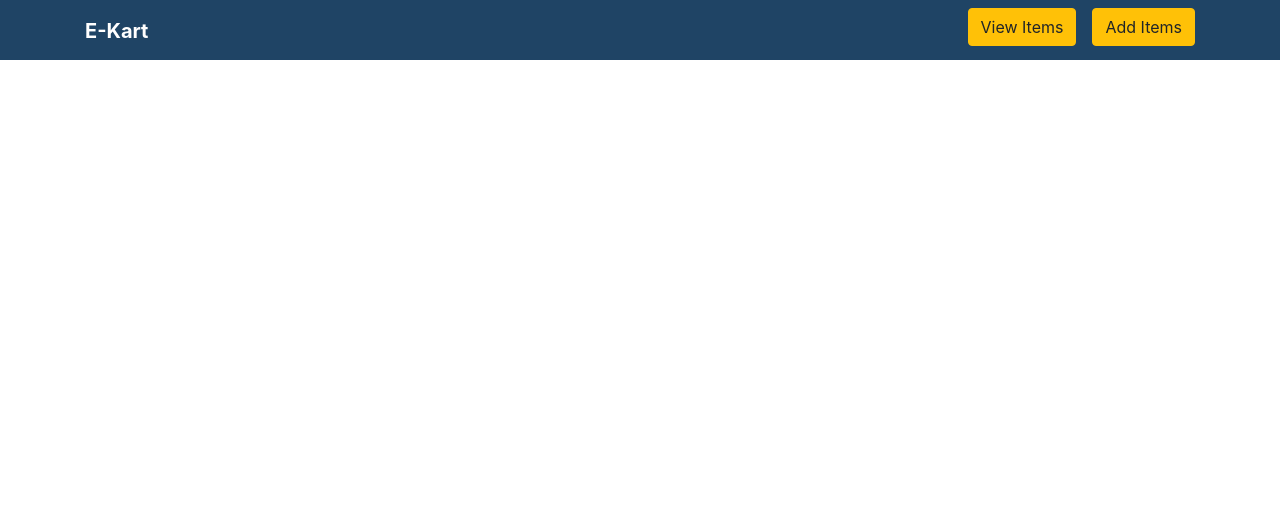
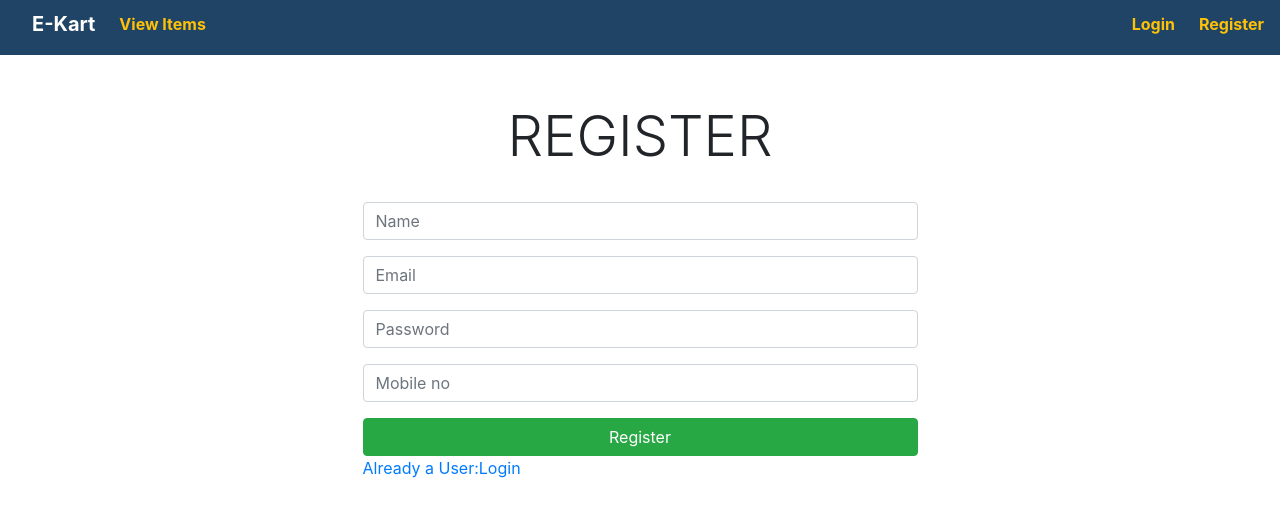
Before and after one commit to vasantharajan6190/shoppingpage, a React (Create React App) app: page /register in a window 1280 px wide. Shown: the top 516 px of the page. Built offline with nearby package versions, Linux system fonts and the light colour scheme.

Commit message:
added basic auth

```diff
--- a/package.json
+++ b/package.json
@@ -1,5 +1,5 @@
 {
-  "homepage": "https://vasantharajan6190.github.io/shoppingpage/",
+  "homepage": "https://vasantharajan6190.github.io/shoppingpage",
   "name": "client",
   "version": "0.1.0",
   "private": true,
@@ -8,8 +8,10 @@
     "@testing-library/react": "^9.5.0",
     "@testing-library/user-event": "^7.2.1",
     "react": "^16.13.1",
+    "react-bootstrap": "^1.0.1",
     "react-dom": "^16.13.1",
     "react-redux": "^7.2.0",
+    "react-router": "^5.2.0",
     "react-router-dom": "^5.2.0",
     "react-scripts": "3.4.1",
     "react-toastify": "^6.0.4",
--- a/src/App.js
+++ b/src/App.js
@@ -1,30 +1,65 @@
-import React,{Fragment}from "react";
+import React,{Fragment,useContext}from "react";
 import "./app.css"
-import {BrowserRouter,Switch,Route,Link} from 'react-router-dom'
+import {BrowserRouter,Switch,Route,Link,useHistory} from 'react-router-dom'
 import Showitems from "./containers/showitems/showitems"
 import Admin from "./containers/Admin/admin"
+import {createcontext} from "./containers/homepage/homepage"
+import {logincontext} from "./Contextapi"
 import 'react-toastify/dist/ReactToastify.css';
 import Homepage from './containers/homepage/homepage';
 import {Variables} from "./containers/homepage/homepage"
+import Register from "./containers/register/register"
+import Login from "./containers/login/login"
 function App() {
+  const history = useHistory()
+  const main = useContext(logincontext)
+  const [login,setlogin] = main.login
+  const [currentuser,setcurrentuser] = main.currentuser
+  let bool =false
+  if(login===true){
+       bool=true
+  }
+  function onclick(){
+    setlogin(!login)
+    alert("Logged Out Successfully")
+  }
   return (
     <Variables>
        <Fragment>
        <BrowserRouter>
-       <nav className="navbar navbar-light bg-light" style={{height:"60px"}}>
-       <div className="container">
+       <nav className="navbar navbar-expand navbar-light bg-light" style={{height:"55px"}}>
+       <div className="container ml-3">
        <Link to="/"><h5 className="navbar-brand text-white font-weight-bold">E-Kart</h5></Link>
-       <div className="float-right m-0">
-       <Link to="/showitems"><p className="btn btn-warning mr-2 rounded">View Items</p></Link>
-       <Link to="/admin"><p className="btn btn-warning ml-2 rounded">Add Items</p></Link>
+       <button className="navbar-toggler" type="button" data-toggle="collapse" data-target="#navbarNav" aria-controls="navbarNav" aria-expanded="false" aria-label="Toggle navigation">
+       <span className="navbar-toggler-icon"></span>
+     </button>
+     <div className="collapse navbar-collapse" id="navbarNav">
+       <ul className="navbar-nav" style={{marginBottom: "8px"}}>
+         <li className="nav-item">
+           <Link to="/showitems" className="nav-link font-weight-bold text-warning">View Items</Link>
+         </li>
+         <li className="nav-item">
+         {bool? <Link to="/admin" className="nav-link font-weight-bold text-warning">Add items</Link>:null}
+       </li>
+       </ul>
+     </div>
        </div>
+       <div className="float-right d-flex mt-2">
+       {bool?<p className="text-warning font-weight-bold">Logged in as {currentuser.name.slice(0,8)}...</p>:
+       <div className="float-right d-flex">
+       <Link to="/login"><p className="text-warning font-weight-bold mr-4">Login</p></Link>
+       <Link to="/register"><p className="text-warning font-weight-bold ">Register</p></Link>
        </div>
+      }
+       </div>
+      </nav>
+      {bool?<Link to="/"><button className="float-right btn btn-sm btn-dark my-2" onClick={onclick}>Log Out</button></Link>:null}
 
-      </nav>
        <Switch>
-
        <Route path="/showitems" exact component={Showitems}/>
        <Route path="/admin" exact component={Admin}/>
+       <Route path="/login" exact component={Login}/>
+       <Route path="/register" exact component={Register}/>
        <Route path="/" exact component={Homepage}/>
        </Switch>
        </BrowserRouter>
--- a/src/Contextapi.js
+++ b/src/Contextapi.js
@@ -1 +1,14 @@
-// import React,{useState,createContext} from "react"
+import React,{useState,createContext} from "react"
+
+
+export const logincontext = createContext()
+
+export const Login =(props)=>{
+     const [login,setlogin] = useState(false)
+     const [currentuser,setcurrentuser] = useState()
+     return(
+         <logincontext.Provider value={{login:[login,setlogin],currentuser:[currentuser,setcurrentuser]}}>
+            {props.children}
+         </logincontext.Provider>
+     )
+}
--- a/src/components/card/card.js
+++ b/src/components/card/card.js
@@ -11,6 +11,7 @@ return(
     <a className="text-right">Ratings: {props.rating}</a>
     </div>
   </div>
+  <button className="btn btn-sm btn-primary mb-2">More...</button>
 </div>
 )
 }
--- a/src/containers/homepage/homepage.js
+++ b/src/containers/homepage/homepage.js
@@ -37,8 +37,8 @@ function Homepage(){
         <Fragment>
         <div className="body">
         <div className="justify-content-center body">
-        <p className="text-center head display-2 my-5">Welcome to E-Kart</p>
-        <h4 className="text-center font-italic text-warning">We are for the Customers<br/>of the customers<br/>by the customer</h4>
+        <p className="text-center font-weight-normal head display-2 my-5">Welcome to E-Kart</p>
+        <h4 className="text-center font-italic text-warning">We are for the Customers<br/>of the customers<br/>by the customers</h4>
         <div className="d-flex justify-content-around mt-5">
         </div>
         </div>
--- /dev/null
+++ b/src/containers/login/login.js
@@ -0,0 +1,50 @@
+import React,{Fragment,useState,useContext} from "react"
+import {Link,useHistory} from "react-router-dom"
+import {logincontext} from "../../Contextapi"
+function Login(){
+    const history = useHistory()
+    const main = useContext(logincontext)
+    const [currentuser,setcurrentuser] = main.currentuser
+    const [login,setlogin] = main.login
+    const [loginuser,setloginuser] = useState({
+        email:"",
+        password:""
+    })
+    function onchange(e){
+        setloginuser({...loginuser,[e.target.name]:e.target.value})
+    }
+    function onsubmit(e){
+        e.preventDefault()
+        if(currentuser.email===loginuser.email){
+             if(currentuser.password===loginuser.password){
+                 setlogin(true)
+                 history.push("/showitems")
+             }
+             else{
+                 alert("Password incorrect")
+                 setloginuser("")
+             }
+        }
+        else{
+            alert("User doesn't exist")
+            setloginuser("")
+        }
+    }
+    return(
+       <Fragment>
+       <div className="container my-5 ">
+       <p className="text-center display-4">LOGIN</p>
+       <div className="d-flex justify-content-center">
+       <form style={{width:"50%"}} onSubmit={onsubmit}>
+       <input type="email" name="email" placeholder="Email" onChange={e=>onchange(e)} value={loginuser.email} className="form-control my-3" required/>
+       <input type="password" name="password" placeholder="Password" value={loginuser.password} onChange={e=>onchange(e)} className="form-control my-3" required/>
+       <button className="btn btn-success btn-block">Login</button>
+       <Link to="/register" className="mt-2">New User:Register Here</Link>
+     </form>
+       </div>
+       </div>
+       </Fragment>
+    )
+}
+
+export default Login
--- /dev/null
+++ b/src/containers/register/register.js
@@ -0,0 +1,44 @@
+import React,{Fragment,useState,useContext} from "react"
+import "./register.css"
+import {useHistory,Link} from "react-router-dom"
+import {logincontext} from "../../Contextapi"
+function Register(){
+    const history = useHistory()
+    const main = useContext(logincontext)
+    const [currentuser,setcurrentuser] = main.currentuser
+    const [login,setlogin] = main.login
+    const [newuser,setnewuser] = useState({
+        name:"",
+        email:"",
+        password:"",
+        mobile:""
+    })
+    function onchange(e){
+          setnewuser({...newuser,[e.target.name]:e.target.value})
+    }
+    function onsubmit(e){
+           e.preventDefault()
+           setcurrentuser(newuser)
+           setlogin(true)
+        history.push("/showitems")
+    }
+    return(
+        <Fragment>
+        <div className="container my-5 ">
+    <p className="text-center display-4">REGISTER</p>
+    <div className="d-flex justify-content-center">
+    <form style={{width:"50%"}} onSubmit={onsubmit}>
+    <input type="text" name="name" placeholder="Name" onChange={e=>onchange(e)} value={newuser.name} className="form-control my-3" required/>
+    <input type="email" name="email" placeholder="Email" value={newuser.email} onChange={e=>onchange(e)} className="form-control my-3" required/>
+    <input type="password" name="password" placeholder="Password" onChange={e=>onchange(e)} value={newuser.password} className="form-control my-3" required/>
+    <input type="text" name="mobile" placeholder="Mobile no" onChange={e=>onchange(e)} value={newuser.mobile} className="form-control my-3" required/>
+    <button className="btn btn-success btn-block">Register</button>
+    <Link to="/login">Already a User:Login</Link>
+  </form>
+    </div>
+    </div>
+        </Fragment>
+    )
+}
+
+export default Register
--- a/src/containers/showitems/showitems.js
+++ b/src/containers/showitems/showitems.js
@@ -6,7 +6,7 @@ function Showitems(props){
 const [item,setitem ] = useContext(createcontext)
 return(
     <React.Fragment>
-    <p className="text-center text-primary font-italic display-3">Our Products</p>
+    <p className="text-center text-primary mt-5 font-italic display-3">Our Products</p>
     <h5 className="ml-5">Total No.of.Products: {item.length}</h5>
 <div className="row m-0 justify-content-start">
 {item.map((res,index)=>(
--- a/src/index.js
+++ b/src/index.js
@@ -1,10 +1,12 @@
 import React from 'react';
 import ReactDOM from 'react-dom';
 import App from './App';
-
+import {Login} from "./Contextapi"
 ReactDOM.render(
   <React.StrictMode>
+  <Login>
     <App />
+    </Login>
   </React.StrictMode>,
   document.getElementById('root')
 );
```
Also changed, not shown: src/containers/login/login.css (added), src/containers/register/register.css (added), 1 other file (tests, documents, lock files or other folders).
